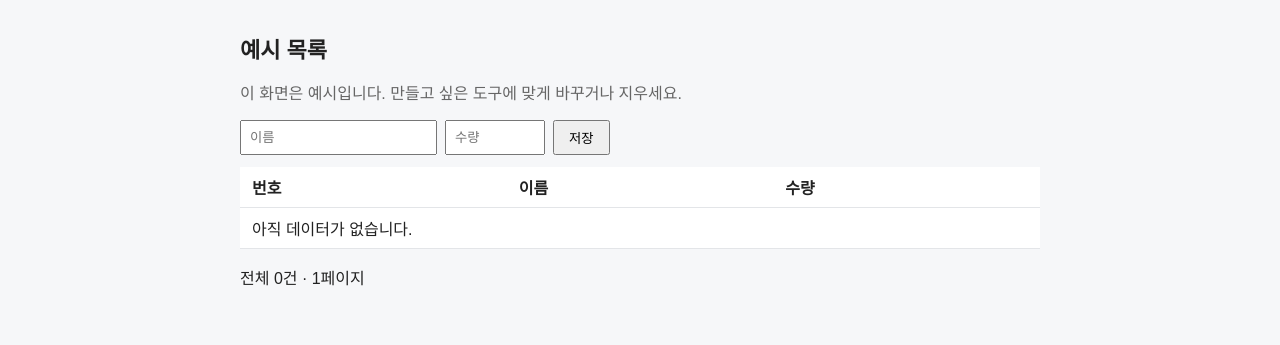
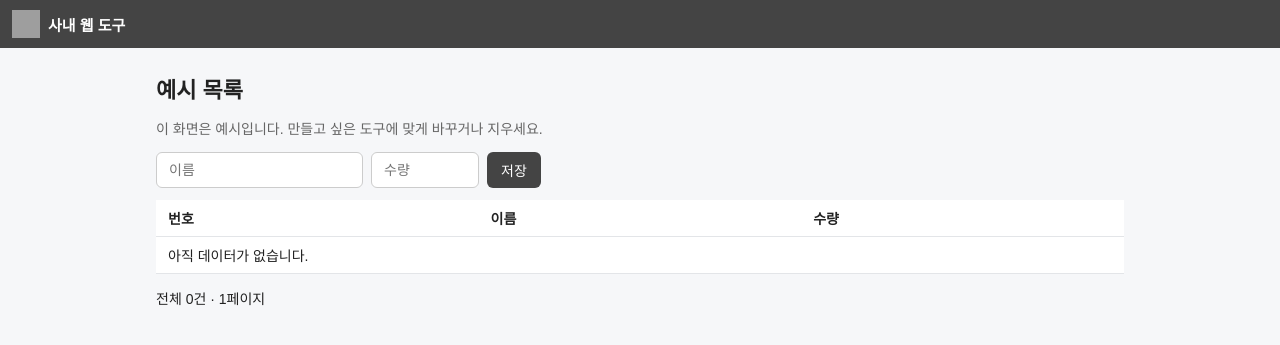
Before and after one commit to ehyecha/citizen-dev-template, a FastAPI app: page / in a window 1280 px wide. Shown: the top 345 px of the page. Run offline with FastAPI, Linux system fonts and the light colour scheme; grey boxes are pictures that could not be loaded.

Commit message:
회사 디자인 자산을 제외하고 기본 스타일과 미리 보기용 실행.bat 추가
- 로고(logo.png)와 회사 스타일(style.css)은 Git 에 올리지 않음
- 회사 디자인 값이 없는 기본 스타일(basic.css) 추가
- 화면 상단 로고 영역, 버튼 모양 적용
- 더블클릭으로 화면을 띄우는 실행.bat 과 가이드 안내 추가

Co-Authored-By: Claude Sonnet 5.5 <noreply@anthropic.com>

```diff
--- /dev/null
+++ b/app/static/basic.css
@@ -0,0 +1,22 @@
+/*
+  기본 스타일 (회색 계열, 회사 디자인 값 없음).
+  회사 디자인 파일(style.css)이 없을 때도 화면이 깨지지 않게 하는 용도다.
+  회사 디자인은 app/static/style.css 에 넣으면 이 파일 위에 덮어 적용된다. (style.css 는 Git 에 올리지 않음)
+*/
+* { box-sizing: border-box; }
+body { margin: 0; font-family: "Malgun Gothic", sans-serif; font-size: 14px; color: #222; background: #f6f7f9; }
+.container { max-width: 1000px; margin: 24px auto; padding: 0 16px; }
+h1 { font-size: 22px; margin: 0 0 12px; }
+.note { color: #666; }
+.error { color: #b00020; }
+.row { display: flex; gap: 8px; margin: 12px 0; align-items: center; }
+.site-header { display: flex; align-items: center; height: 48px; padding: 0 12px; background: #444; }
+.logo-link { display: flex; align-items: center; gap: 8px; text-decoration: none; }
+.logo { width: 28px; height: 28px; object-fit: cover; display: block; }
+.brand { font-size: 15px; font-weight: 700; color: #fff; }
+button, .btn { height: 36px; padding: 0 14px; border: 0; border-radius: 6px; cursor: pointer; display: inline-flex; align-items: center; background: #444; color: #fff; font: inherit; text-decoration: none; }
+.btn.sec { background: #fff; color: #222; border: 1px solid #ccc; }
+.btn.sm { height: 32px; }
+input, select { height: 36px; padding: 0 12px; border: 1px solid #ccc; border-radius: 6px; font: inherit; }
+table { width: 100%; border-collapse: collapse; background: #fff; }
+th, td { padding: 8px 12px; border-bottom: 1px solid #e3e5e8; text-align: left; }
--- a/app/static/style.css
+++ /dev/null
@@ -1,11 +0,0 @@
-/* 임시 스타일. TODO: 사내 공통 CSS 로 교체 */
-body { font-family: "Malgun Gothic", sans-serif; margin: 0; color: #222; background: #f6f7f9; }
-.container { max-width: 800px; margin: 32px auto; padding: 0 16px; }
-h1 { font-size: 22px; }
-table { width: 100%; border-collapse: collapse; background: #fff; }
-th, td { padding: 8px 12px; border-bottom: 1px solid #e3e5e8; text-align: left; }
-.row { display: flex; gap: 8px; margin: 12px 0; }
-input { padding: 6px 8px; }
-button { padding: 6px 14px; cursor: pointer; }
-.note { color: #666; }
-.error { color: #b00020; }
--- a/app/templates/base.html
+++ b/app/templates/base.html
@@ -4,10 +4,17 @@
   <meta charset="utf-8">
   <meta name="viewport" content="width=device-width, initial-scale=1">
   <title>{% block title %}사내 웹 도구{% endblock %}</title>
-  <!-- TODO: 사내 공통 CSS 로 교체 -->
-  <link rel="stylesheet" href="/static/style.css">
+  <!-- 기본 스타일(올라가 있음) + 회사 디자인 style.css(담당자에게 받아 넣음, Git 에 올리지 않음. 없어도 화면은 열림) -->
+  <link rel="stylesheet" href="/static/basic.css">
+  <link rel="stylesheet" href="/static/style.css?v=4">
 </head>
 <body>
+  <header class="site-header">
+    <a href="/" class="logo-link">
+      <img src="/static/logo.png" alt="회사 로고" class="logo">
+      <span class="brand">{% block brand %}사내 웹 도구{% endblock %}</span>
+    </a>
+  </header>
   <main class="container">
     {% block content %}{% endblock %}
   </main>
--- a/app/templates/error.html
+++ b/app/templates/error.html
@@ -3,5 +3,5 @@
 {% block content %}
 <h1>안내</h1>
 <p class="error">{{ message }}</p>
-<p><a href="/">처음 화면으로</a></p>
+<p><a class="btn sec" href="/">처음 화면으로</a></p>
 {% endblock %}
--- a/app/templates/sample_list.html
+++ b/app/templates/sample_list.html
@@ -25,7 +25,7 @@
 
 <p>전체 {{ result.total }}건 · {{ result.page }}페이지</p>
 <nav class="row">
-  {% if result.has_prev %}<a href="/?page={{ result.page - 1 }}">이전</a>{% endif %}
-  {% if result.has_next %}<a href="/?page={{ result.page + 1 }}">다음</a>{% endif %}
+  {% if result.has_prev %}<a class="btn sec sm" href="/?page={{ result.page - 1 }}">이전</a>{% endif %}
+  {% if result.has_next %}<a class="btn sec sm" href="/?page={{ result.page + 1 }}">다음</a>{% endif %}
 </nav>
 {% endblock %}
```
Also changed, not shown: quickstart-employee.md (+7 -0 lines), 2 other files.
